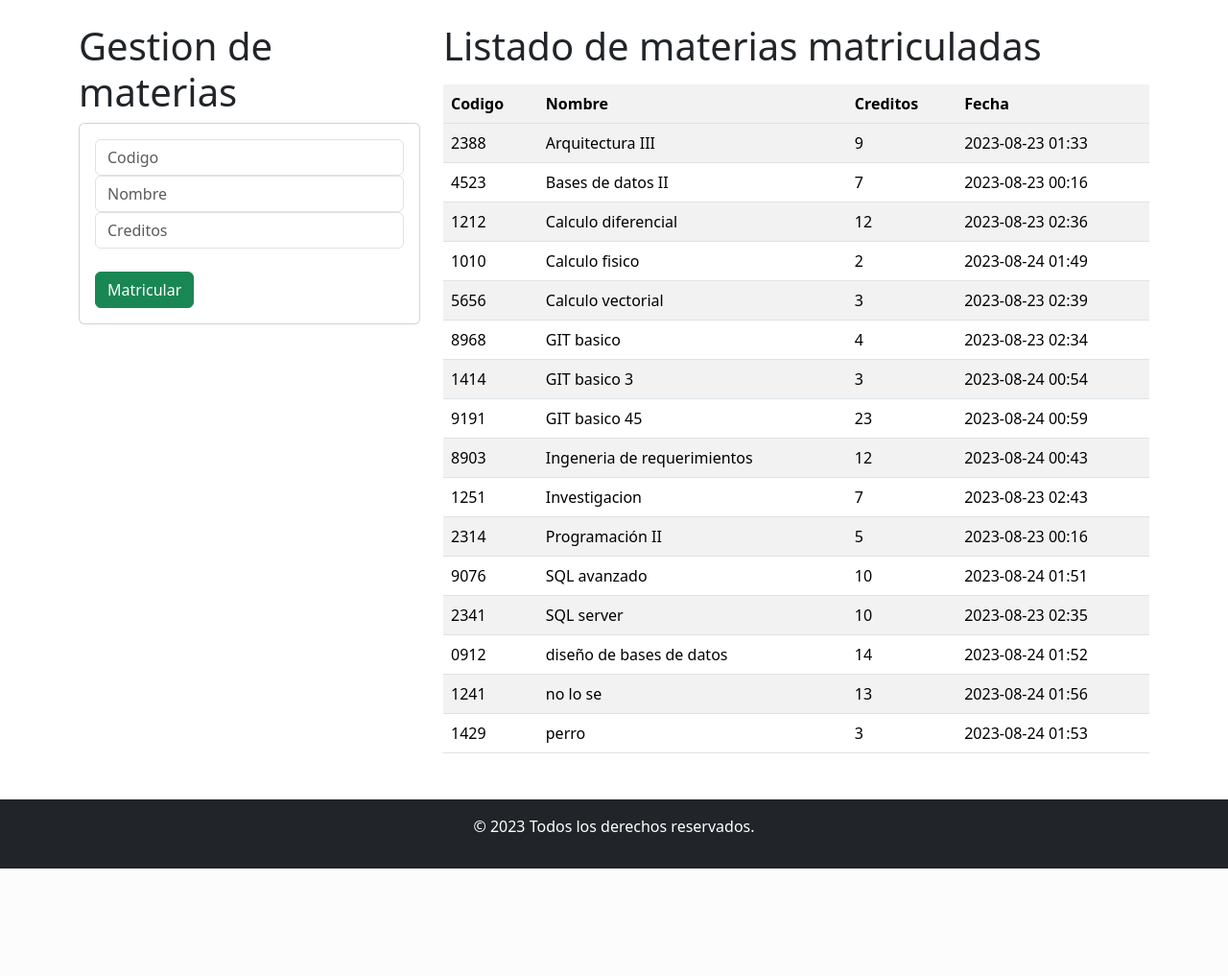
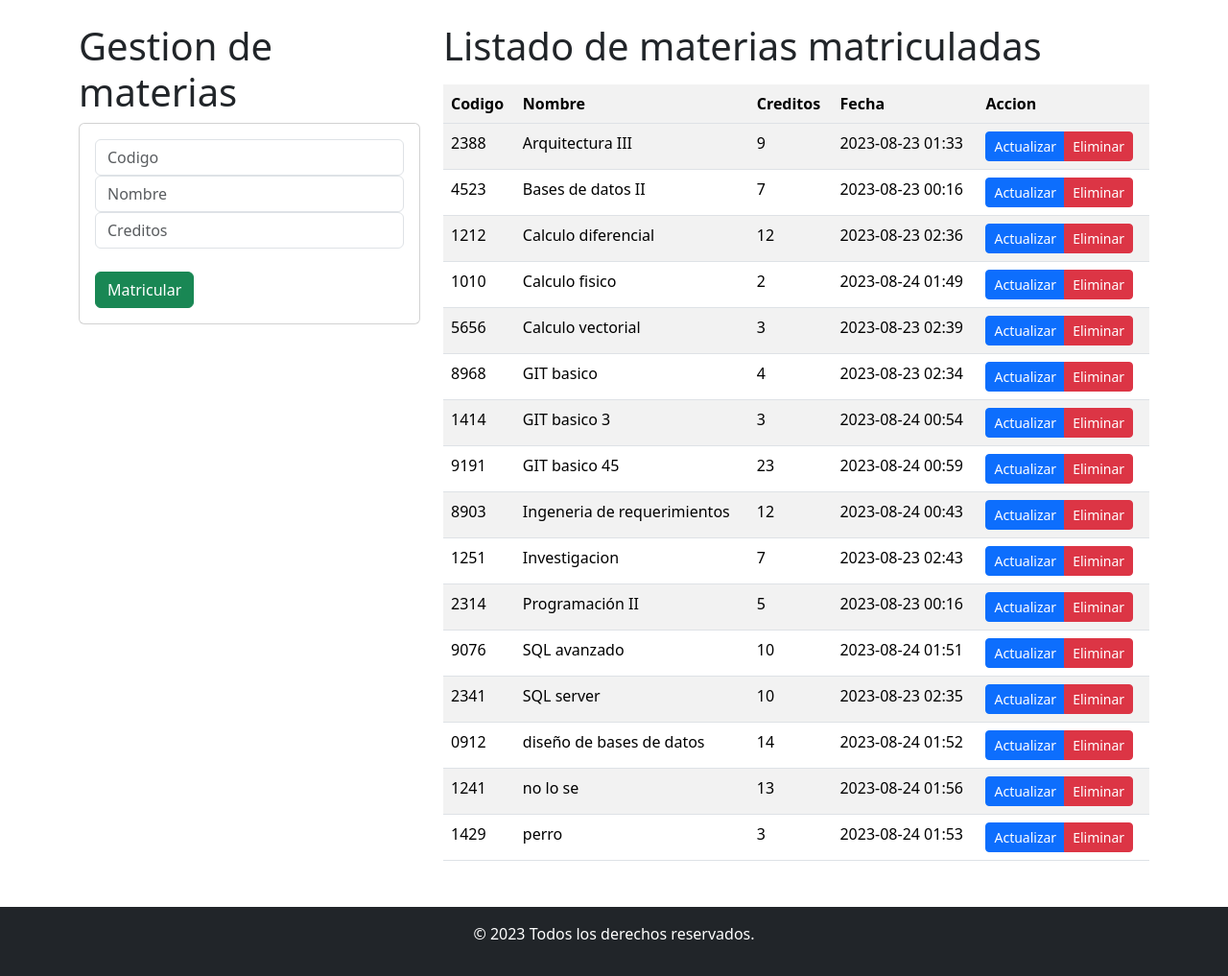
Before and after one commit to AndresSilverall/sistema-gestion-de-materias, a Django app: page /home/ in a window 1280 px wide. Shown: the part 56-1073 px from the top of the page at 96% size. Before the commit the page ends 961 px from the top, so only its background shows below. Run offline with Django 4.2, Linux system fonts and the light colour scheme; data comes from the database, SQL or seed files in the repository; both versions use the stored data as it was after the commit.

Commit message:
se agrego los botones de accion para actualizar y eliminar

```diff
--- a/GestionarMaterias/templates/gestionMaterias.html
+++ b/GestionarMaterias/templates/gestionMaterias.html
@@ -43,10 +43,11 @@
         <table class="table table-striped">
             <thhead>
                 <tr>
-                    <th> Codigo</th>
-                    <th> Nombre</th>
-                    <th> Creditos</th>
-                    <th> Fecha</th>
+                    <th>Codigo</th>
+                    <th>Nombre</th>
+                    <th>Creditos</th>
+                    <th>Fecha</th>
+                    <th>Accion</th>
                 </tr>
             </thhead>
             <tbody>
@@ -57,6 +58,13 @@
                     <td>{{materia.nombre}}</td>
                     <td>{{materia.creditos}}</td>
                     <td>{{materia.fecha|date:"Y-m-d H:i"}}</td>
+                    <td>
+                        <div class="btn-group" role="group" aria-label="Botones de Acción">
+                          <button class="btn btn-sm btn-primary" type="button">Actualizar</button>
+                          <button class="btn btn-sm btn-danger" type="button">Eliminar</button>
+                        </div>
+                      </td>
+
                 </tr>
                 {% endfor %}
             </tbody>
```
Also changed, not shown: Materias.db.
